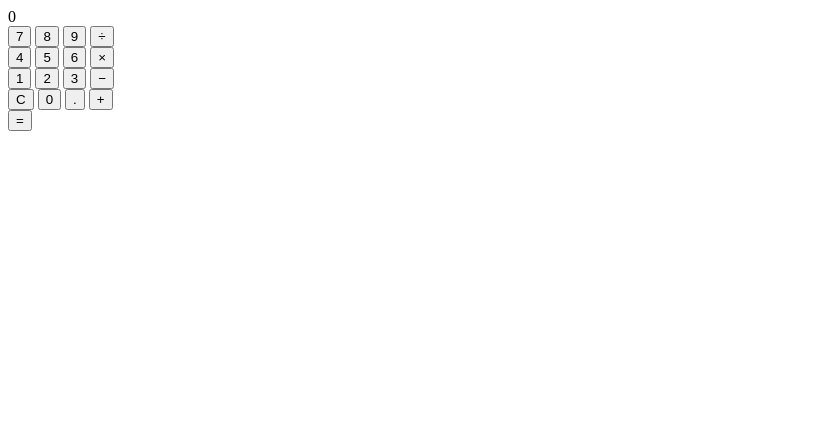
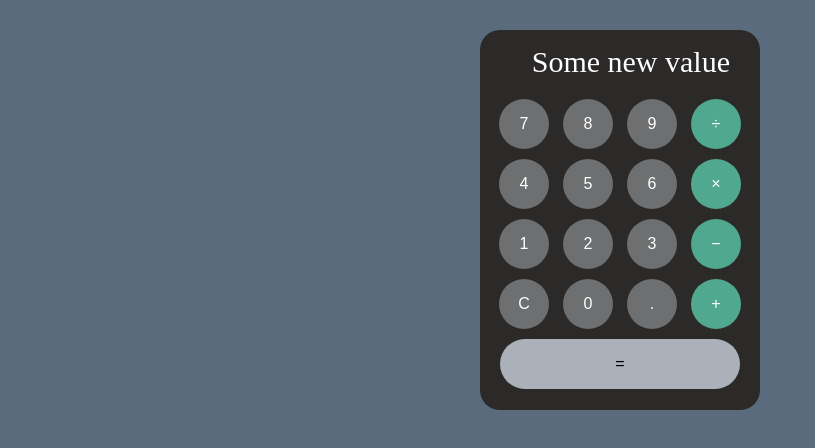
Before and after one commit to Esokami/Calculator, a plain HTML site: page index.html in a window 1280 px wide. Shown: the whole page, without its empty margins (0-815 px from the left). Drawn offline with Linux system fonts and the light colour scheme.

Commit message:
Updated CSS

```diff
--- a/index.html
+++ b/index.html
@@ -1,3 +1,14 @@
+<!DOCTYPE html>
+<html lang="en">
+<head>
+    <meta charset="UTF-8">
+    <meta http-equiv="X-UA-Compatible" content="IE=edge">
+    <meta name="viewport" content="width=device-width, initial-scale=1.0">
+    <title>4 Function Calculator</title>
+    <link rel="stylesheet" href="style.css">
+</head>
+<body>
+    <div id="container">
         <div id="calculator">
             <div id="display">0</div>
             <div class="row">
@@ -27,3 +38,7 @@
             <div class="row">
                 <button id="equals" onclick="calculate()">=</div>
         </div>
+    </div>
+    <script src="script.js"></script>
+</body>
+</html>
--- a/script.js
+++ b/script.js
@@ -1,2 +1,12 @@
 var displayDiv = document.querySelector("#display");
 displayDiv.innerText = "Some new value";
+var result = 0;
+
+function setOP(){
+
+}
+
+function clr(){
+    result = 0;
+    displayDiv.innerText = result;
+}
--- a/style.css
+++ b/style.css
@@ -0,0 +1,58 @@
+/* CSS Reset */
+
+* {
+    margin: 0;
+    padding: 0;
+}
+
+body {
+    background-color: rgb(89, 107, 124);
+}
+
+#container {
+    margin: auto;
+    width: 25%;
+}
+
+button {
+    width: 50px;
+    height: 50px;
+    border-radius: 50%;
+    border-style: none;
+    font-size: medium;
+    margin: 5px;
+    background-color: rgb(110, 111, 112);
+    color: white;
+}
+
+.operator {
+    background-color: rgb(80, 168, 142);
+    color: white;
+}
+
+#equals {
+    width: 240px;
+    border-radius: 30px;
+    background-color: rgb(171, 177, 184);
+    color: black;
+}
+
+#calculator {
+    width: 280px;
+    height: 380px;
+    border-radius: 20px;
+    background-color: rgb(44, 41, 41);
+    display: flex;
+    flex-direction: column;
+    align-items: center;
+    margin-top: 30px;
+}
+
+#display {
+    width: 220px;
+    color: white;
+    padding: 15px;
+    font-size: 30px;
+    display: flex;
+    justify-content: flex-end;
+}
```
Lines whose indentation alone changed are shown as unchanged.
